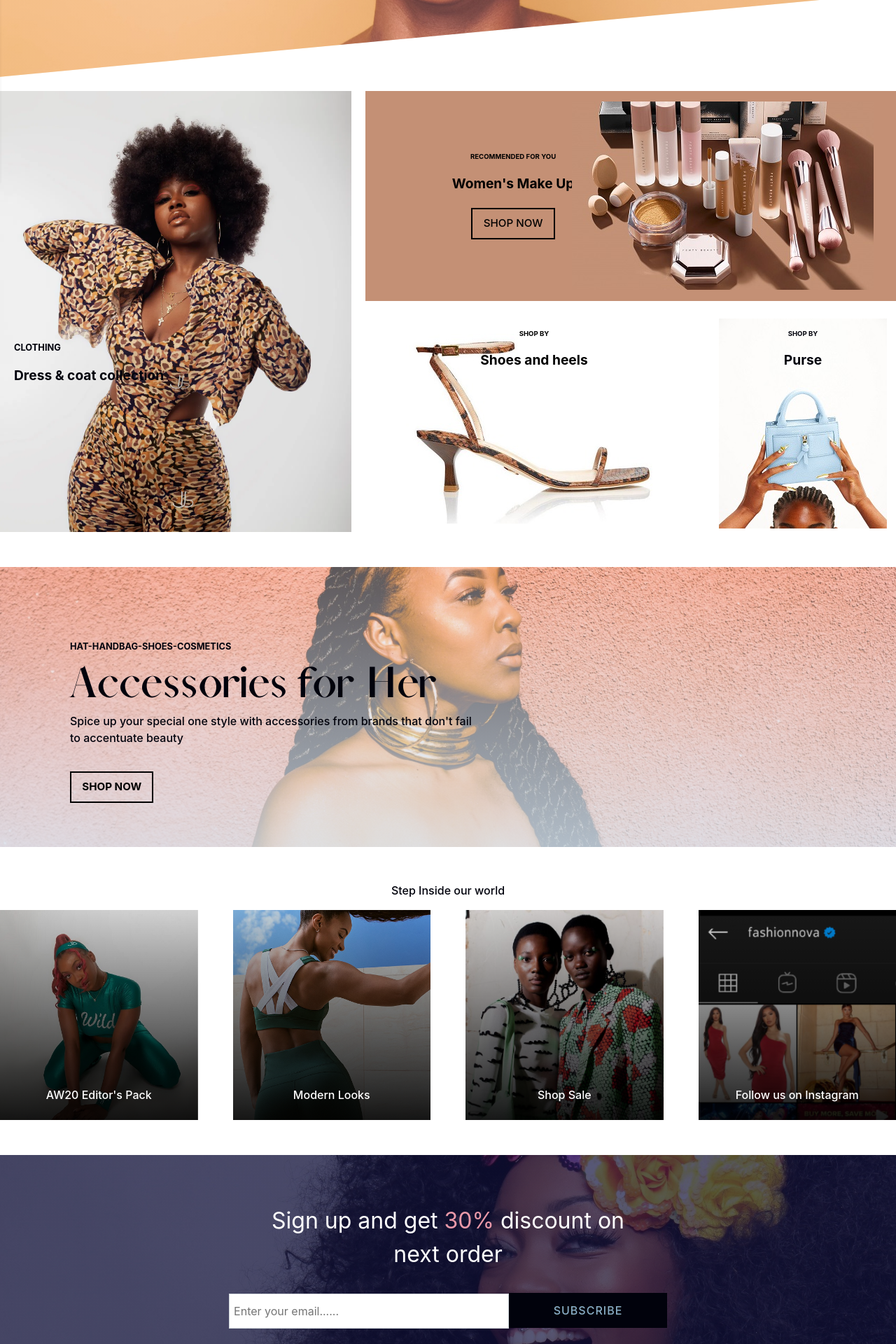
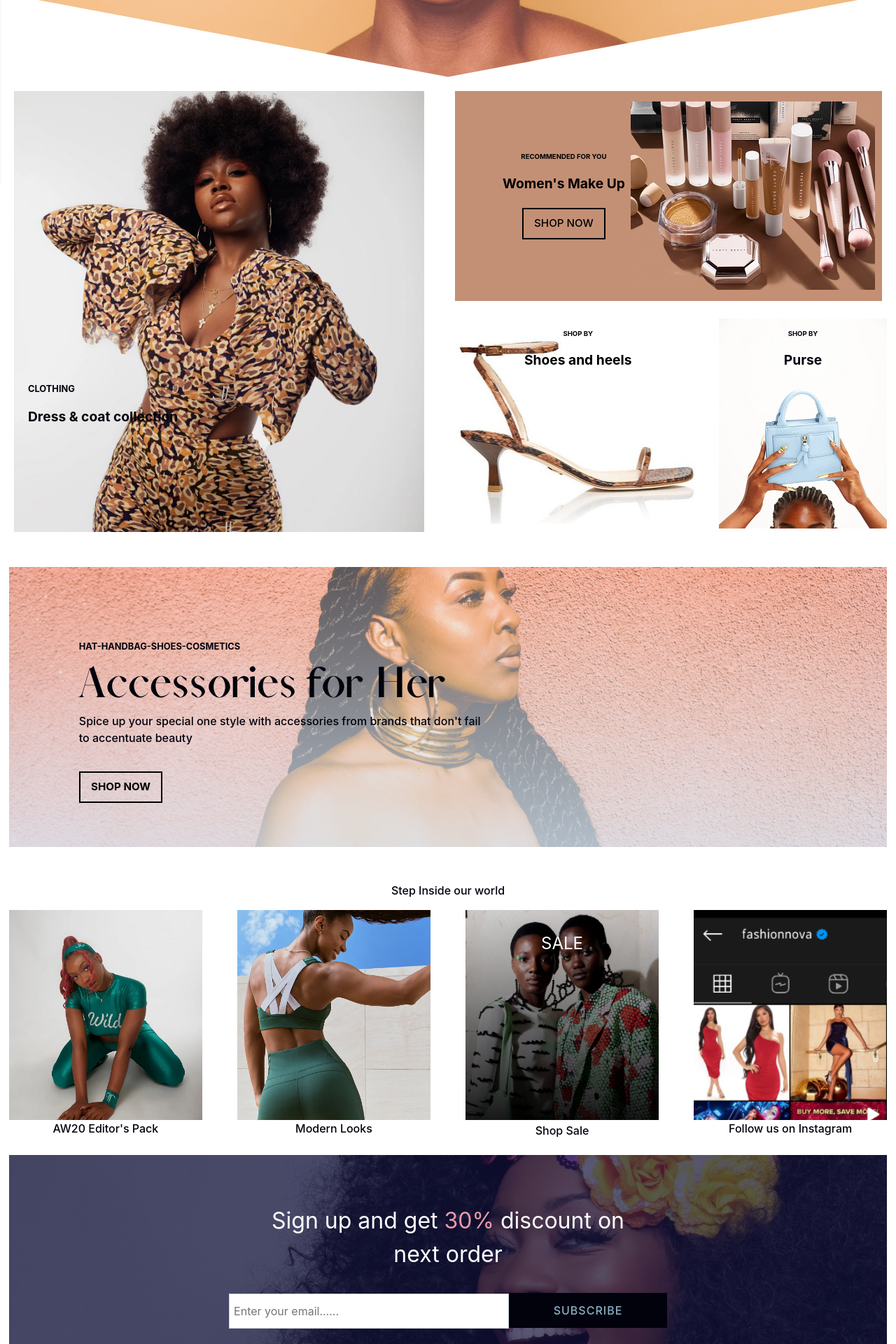
Before and after one commit to Coast-Information-Technology/anikela-ecommerce-customers-frontend, a React (Create React App) app: page /products/women in a window 1280 px wide. Shown: the part 540-2460 px from the top of the page at 70% size. Built offline with nearby package versions, Linux system fonts and the light colour scheme.

Commit message:
Made all changes on the female CTA Page

```diff
--- a/src/scss/pages/_home.scss
+++ b/src/scss/pages/_home.scss
@@ -848,8 +848,8 @@
   width: 100%;
   height: 75vh;
   overflow: hidden;
-  // clip-path: polygon(0% 0%, 100% 0, 100% 80%, 50% 100%, 0 80%);
-  clip-path: polygon(0 0, 100% 0, 100% 80%,0 100%);
+  clip-path: polygon(0% 0%, 100% 0, 100% 80%, 50% 100%, 0 80%);
+  // clip-path: polygon(0 0, 100% 0, 100% 80%,0 100%);
   // clip-path: circle(155vh at 50% -80vh);
 }
 .hero_section .slider{
@@ -980,16 +980,19 @@ transition: 2s;
   min-width: 100%;
   margin: 0 auto;
   margin-bottom: 50px;
+
 }
 .section-content div{
   padding: 10px;
 }
 .one{
-  grid-column: 1/3;
+  grid-column: 1/4;
   grid-row: 1/5;
   background: url(../../assets/images/female_clothes.WEBP);
   background-size: cover;
   background-position: center;
+  margin-right: 20%;
+  margin-left: 20px;
 }
 .clothing-content{
   margin-top: 70%;
@@ -1015,7 +1018,8 @@ font-size: 1.2rem;
   grid-row: 1/3;
  background: #C49075;
  height: 300px;
- margin-left: 10px;
+ margin-left: 18%;
+ margin-right: 20px;
 }
 .makeup_container{
   display: flex;
@@ -1037,7 +1041,7 @@ font-size: 1.2rem;
   text-align: center;
   margin-top: auto;
   margin-bottom: auto;
-  margin-right: -140px;
+  margin-right: -50px;
 }
 .makeup_dets{
   p{
@@ -1086,6 +1090,7 @@ transition: 2s;
   background: url(../../assets/images/shoe1.JPG);
   background-size: auto;
   background-position: center;
+  margin-left: 25%;
   background-repeat: no-repeat;
 }
 .shoes-content{
@@ -1140,12 +1145,14 @@ font-size: 1.2rem;
 }
 .accessories-container{
   position: relative;
-  width: 100%;
+  width: 98%;
   height: 400px;
   background: linear-gradient(rgba(236, 217, 227, 0.3), rgba(215, 229, 243, 0.8)), url(../../assets/images/alex-sorto--fowxtAtWW8-unsplash.jpg);
   background-size: cover;
   background-position: center;
+  margin: 0 auto;
   margin-bottom: 50px;
+
 }
 .accessories-content{
   margin-left: 100px;
@@ -1200,7 +1207,7 @@ font-size: 1.2rem;
   grid-auto-rows: minmax(150px, auto);
   grid-gap: 50px;
   display: grid;
-  max-width: 100%;
+  max-width: 98%;
   margin: 0 auto;
 }
 .accContent-container div{
@@ -1208,27 +1215,30 @@ font-size: 1.2rem;
   height: 300px;
 }
 .edit-pack{
-  background:  linear-gradient(rgba(0,0,0, 0.1), rgba(0,0,0, 0.9)),url(../../assets/images/IMG-0364.jpg);
+  // background:  linear-gradient(rgba(0,0,0, 0.1), rgba(0,0,0, 0.9)),url(../../assets/images/IMG-0364.jpg);
+  background:url(../../assets/images/IMG-0364.jpg);
   background-position: center;
   background-size: cover;
   background-repeat: no-repeat;
 }
 .edit-pack{
   p{
-    margin-top: 100%;
-  color: $light;
+    margin-top: 125%;
+  color: $dark;
+  z-index: 99;
   }
 }
 .modern-looks{
-  background:  linear-gradient(rgba(0,0,0, 0.1), rgba(0,0,0, 0.9)),url(../../assets/images/IMG-0377.PNG);
+  background:url(../../assets/images/IMG-0377.PNG);
   background-position: center;
   background-size: cover;
   background-repeat: no-repeat;
 }
 .modern-looks{
   p{
-    margin-top: 100%;
-    color: $light;
+    margin-top: 125%;
+    color: $dark;
+    z-index: 99;
   }
 }
 .shop-sale{
@@ -1241,33 +1251,36 @@ font-size: 1.2rem;
   span{
     color: $light;
     font-size: 1.5rem;
-    display: none;
+    margin-top: 20%;
   }
   p{
-  margin-top: 100%;
-  color: $light;
+    margin-top: 110%;
+    color: $dark;
+    z-index: 99;
   }
 }
 .social-access{
-  background:  linear-gradient(rgba(0,0,0, 0.1), rgba(0,0,0, 0.9)),url(../../assets/images/insta.png);
+  background:url(../../assets/images/insta.png);
   background-position: center;
   background-size: cover;
   background-repeat: no-repeat;
 }
 .social-access{
   p{
-    margin-top: 100%;
-    color: $light;
+    margin-top: 125%;
+    color: $dark;
+    z-index: 99;
   }
 }
 .newsletter-container{
   position: relative;
-  width: 100%;
+  width: 98%;
   height: 400px;
   background: linear-gradient(rgba(16, 16, 60, 0.7), rgba(16, 16, 60, 0.7)), url(../../assets/images/smile-1485850_1920.jpg);
   background-size: cover;
   background-position: 0 -100px;
-  margin-bottom: 50px;
+  margin: 0 auto;
+  margin-bottom: 100px;
 }
 .newsletter-content{
   padding: 70px 0;
@@ -1324,9 +1337,9 @@ font-size: 1.2rem;
     background: linear-gradient(rgba(243, 159, 174, 0.2), rgba(243, 159, 174, 0.3)), url(../../assets/images/jessica-felicio-BzSfM6n_LIE-unsplash.jpg);
     background-size: cover;
     background-position: center;
-    // clip-path: polygon(0% 0%, 100% 0, 100% 80%, 50% 100%, 0 80%);
+    clip-path: polygon(0% 0%, 100% 0, 100% 80%, 50% 100%, 0 80%);
     // clip-path: polygon(0 0, 100% 0, 100% 80%,0 100%);
-    clip-path: circle(155vh at 50% -90vh);
+    // clip-path: circle(155vh at 50% -90vh);
   }
   .hero_section .slider .caption{
     h1{
@@ -1370,7 +1383,6 @@ transition: 2s;
 }
 }
   .section-content{
-    margin-top: -20px;
     grid-template-columns: 1fr;
     grid-template-rows: 1fr;
   }
@@ -1378,9 +1390,13 @@ transition: 2s;
     grid-column: auto;
     grid-row: auto;
   }
+  .one{
+width: 100%;
+margin: 0;
+  }
   .two{
-   margin-left: -10px;
-   margin-top: -10px;
+ margin: 0;
+ margin-top: -10px;
   }
   .makeup_dets{
     padding: 70px 0;
@@ -1392,10 +1408,14 @@ transition: 2s;
   .three{
     grid-column: auto;
     grid-row: 3/5;
+    width: 100%;
+margin: 0;
   }
   .four{
     grid-column:auto;
     grid-row: 5/7;
+    width: 100%;
+margin: 0;
   }
   .access-container{
     p{
```
